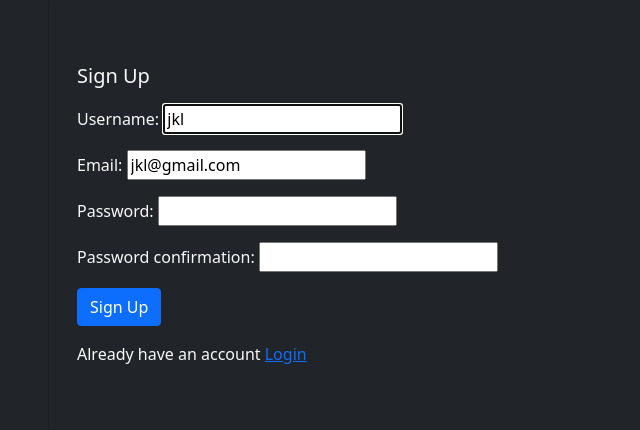
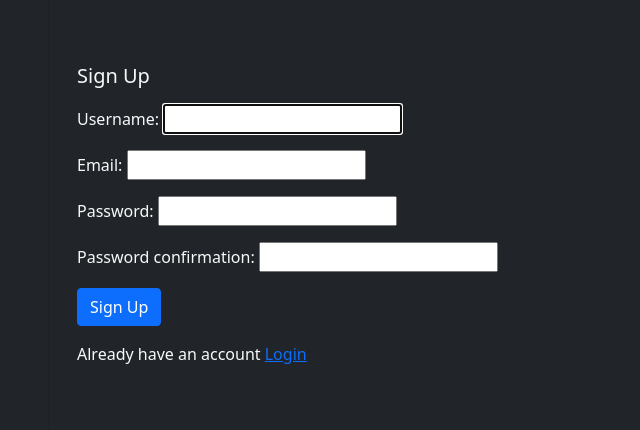
Before and after one commit to Mrudu30/Movie_recommendation_django, a Django app: page /signupaccount/ in a window 1280 px wide. Shown: the part 186-616 px from the top of the page, without its empty margins (0-640 px from the left). Run offline with Django 4.2, Linux system fonts and the light colour scheme; some libraries are stand-ins or nearby versions.

Commit message:
login signup functionality renewed

```diff
--- a/accounts/templates/signupaccount.html
+++ b/accounts/templates/signupaccount.html
@@ -20,12 +20,12 @@
 
             <p>
               <label for="id_username">Username:</label>
-              <input type="text" name="username" value="jkl" maxlength="150" autofocus="" required="" id="id_username">
+              <input type="text" name="username" maxlength="150" autofocus="" required="" id="id_username">
             </p>
 
             <p>
               <label for="id_email">Email:</label>
-              <input type="email" name="email" value="jkl@gmail.com" maxlength="320" required="" id="id_email">
+              <input type="email" name="email" maxlength="320" required="" id="id_email">
             </p>
 
             <p>
--- a/accounts/views.py
+++ b/accounts/views.py
@@ -10,7 +10,9 @@ def signupaccount(request):
     if request.method == 'POST':
         form = UserCreationForm(request.POST)
         if form.is_valid():
-            user = form.save()  # Automatically hashes the password
+            user = form.save(commit=False)
+            user.email = request.POST['email']
+            user.save()
             login(request, user)
             next_url = request.GET.get('next', 'home')  # Redirect to 'next' URL or 'home'
             return redirect(next_url)
```
Also changed, not shown: db.sqlite3.
